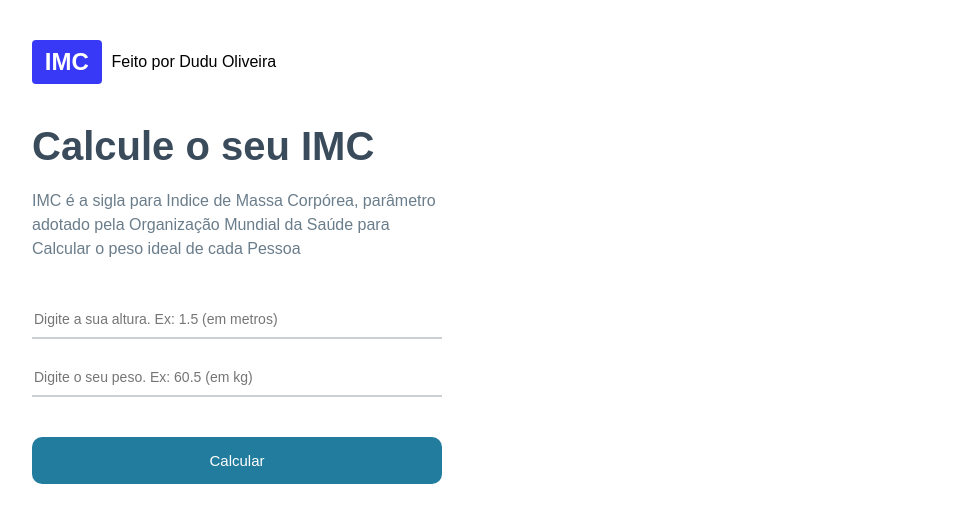
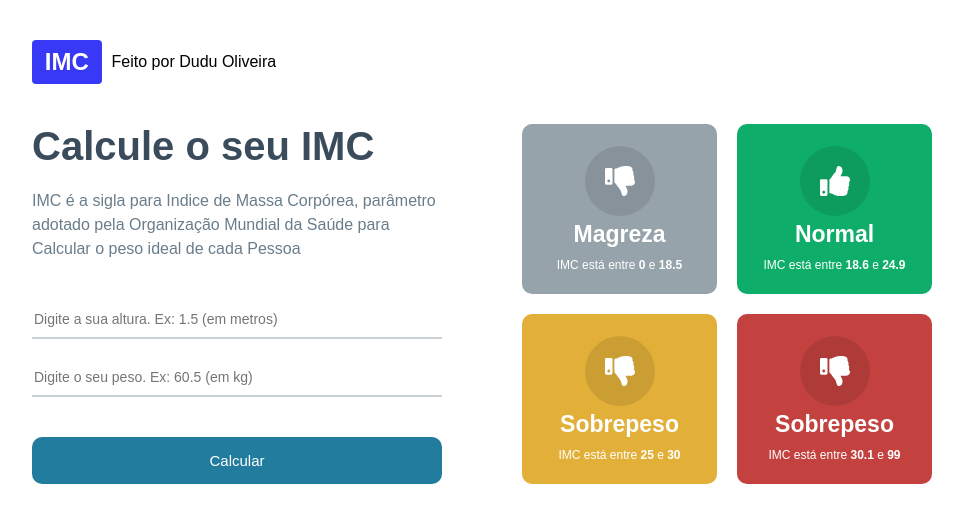
Before and after one commit to Eduardo-DevJs/calculadora-imc, a React (Vite) app: page / in a window 1280 px wide. Shown: the top 522 px of the page, without its empty margins (158-1121 px from the left). Built offline with nearby package versions, Linux system fonts and the light colour scheme.

Commit message:
Feature / Criando o GridItem

```diff
--- a/src/App.module.css
+++ b/src/App.module.css
@@ -71,7 +71,6 @@
   opacity: .9;
 }
 
-
 .container .rightSide {
   flex: 1;
   margin-left: 40px;
@@ -80,6 +79,7 @@
 
 .container .rightSide .grid {
   display: grid;
+  flex: 1;
   grid-template-columns: repeat(2,1fr);
   gap: 20px;
 }
--- a/src/components/GridItem/GridItem.module.css
+++ b/src/components/GridItem/GridItem.module.css
@@ -0,0 +1,31 @@
+.main {
+  flex: 1;
+  color: #FFF;
+  border-radius: 10px;
+  display: flex;
+  justify-content: center;
+  align-items: center;
+  flex-direction: column;
+  padding: 20px;
+}
+
+.gridIcon {
+  width: 70px;
+  height: 70px;
+  border-radius: 50%;
+  background-color: rgba(0,0,0,.1);
+  display: flex;
+  justify-content: center;
+  align-items: center;
+}
+
+.gridTitle {
+  font-size: 23px;
+  font-weight: bold;
+  margin-top: 5px;
+}
+
+.gridInfo  {
+  font-size: 12px;
+  margin-top: 10px;
+}
--- a/src/components/GridItem/GridItem.tsx
+++ b/src/components/GridItem/GridItem.tsx
@@ -1,4 +1,9 @@
 import { LevelsProps } from '../../Helpers/imc';
+import styles from "./GridItem.module.css"
+import { FaThumbsUp } from "react-icons/fa";
+import { FaThumbsDown } from "react-icons/fa";
+
+
 
 type Props = {
   item: LevelsProps;
@@ -6,8 +11,19 @@ type Props = {
 
 const GridItem = ({item}: Props) => {
   return (
-    <div>
-
+    <div className={styles.main} style={{backgroundColor: item.color}}>
+      <div className={styles.gridIcon}>
+        {item.icon === "up" && <FaThumbsUp size={30} color='#FFF'/>}
+        {item.icon === "down" && <FaThumbsDown size={30} color='#FFF'/>}
+      </div>
+      <div className={styles.gridTitle}>
+        {item.title}
+      </div>
+      <div className={styles.gridInfo}>
+        <>
+          IMC está entre <strong>{item.imc[0]}</strong> e <strong>{item.imc[1]}</strong>
+        </>
+      </div>
     </div>
   )
 };
```
